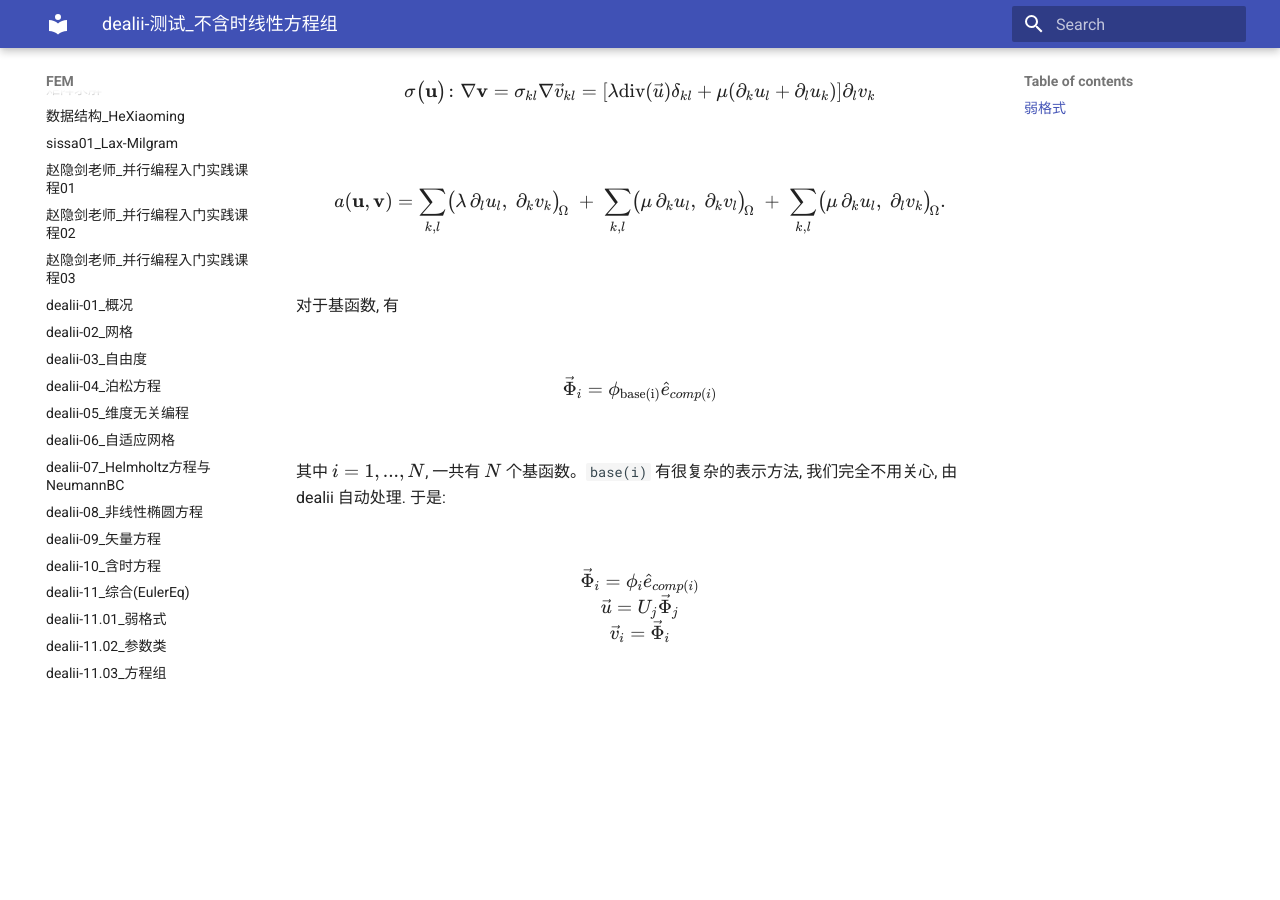
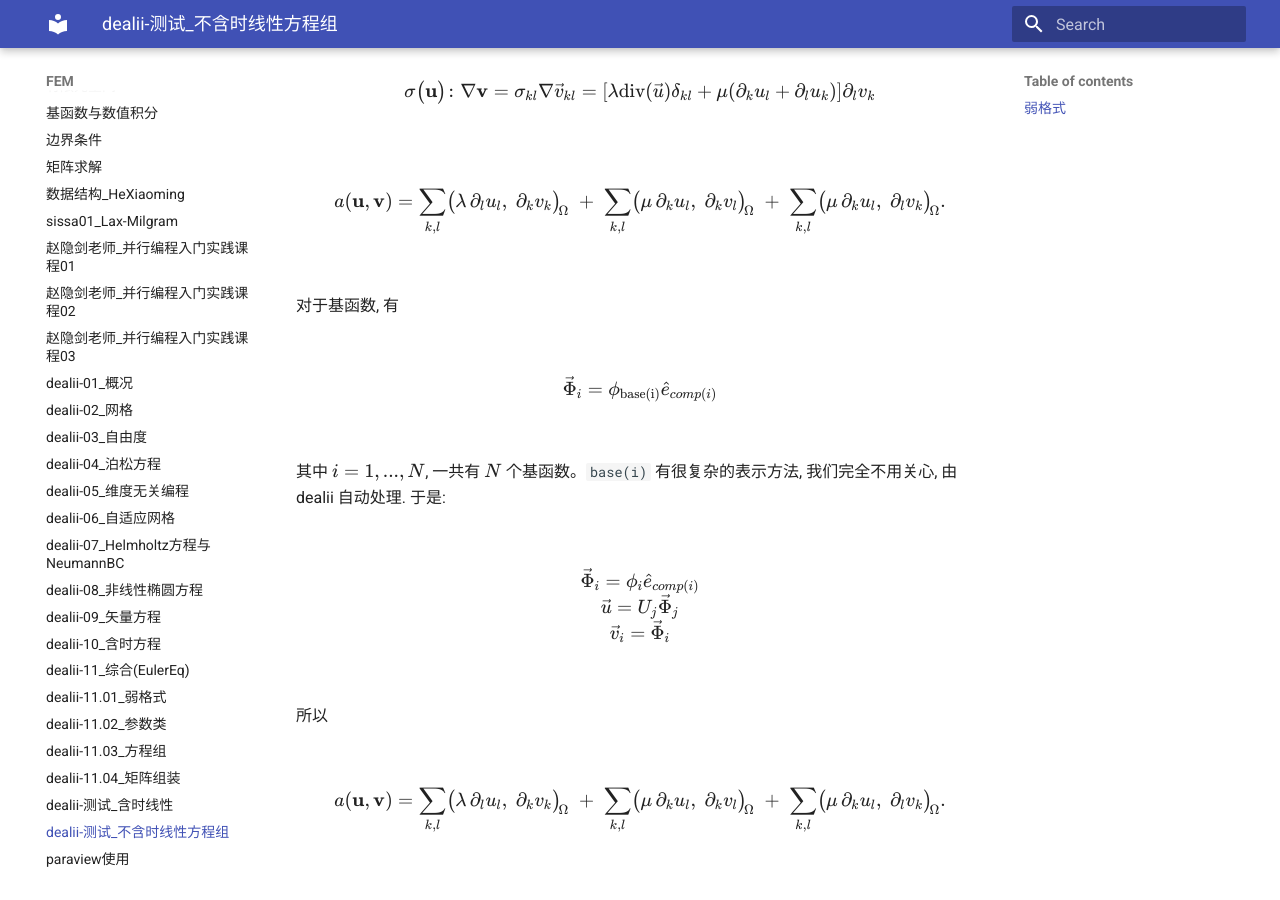
Before and after one commit to ymma98/technotes, an MkDocs documentation site: the page built from docs/FEM/dealii-测试_不含时线性方程组.md, in a window 1280 px wide and 900 px high, scrolled down 2122 px. Built offline with MkDocs 1.6.1 and Material for MkDocs 9.7.7, drawn with Linux system fonts in a browser that asks for light colours; before the commit the page ends 2833 px from its top, so only the background shows below that.

Commit message:
docs/FEM/dealii-测试_不含时线性方程组.md updated from https://stackedit.cn/

```diff
--- a/docs/FEM/dealii-测试_不含时线性方程组.md
+++ b/docs/FEM/dealii-测试_不含时线性方程组.md
@@ -120,8 +120,21 @@ $$
 \vec{u} = U_j \vec{\Phi}_j \\
 \vec{v}_i = \vec{\Phi}_i
 $$
+
+所以
+
+$$
+a(\mathbf{u}, \mathbf{v})=
+\sum_{k,l}
+\bigl(\lambda\,\partial_l u_l,\;\partial_k v_k\bigr)_{\!\Omega}
+\;+\;\sum_{k,l}
+\bigl(\mu\,\partial_k u_l,\;\partial_k v_l\bigr)_{\!\Omega}
+\;+\;\sum_{k,l}
+\bigl(\mu\,\partial_k u_l,\;\partial_l v_k\bigr)_{\!\Omega}.
+$$
 <!--stackedit_data:
-eyJoaXN0b3J5IjpbLTEwNDYyOTM5NjQsLTUzNDQ0NDc0MywxOD
-YwODQ3NzA2LC01MzY2MDMyMDEsNjExNTExODI4LC0xMjU5NDk5
-MDY3LC05Njk2NjAwNjMsLTEzNjIyMDA5ODddfQ==
+eyJoaXN0b3J5IjpbMTYxNjE4MDUwMSwtMTA0NjI5Mzk2NCwtNT
+M0NDQ0NzQzLDE4NjA4NDc3MDYsLTUzNjYwMzIwMSw2MTE1MTE4
+MjgsLTEyNTk0OTkwNjcsLTk2OTY2MDA2MywtMTM2MjIwMDk4N1
+19
 -->
```
